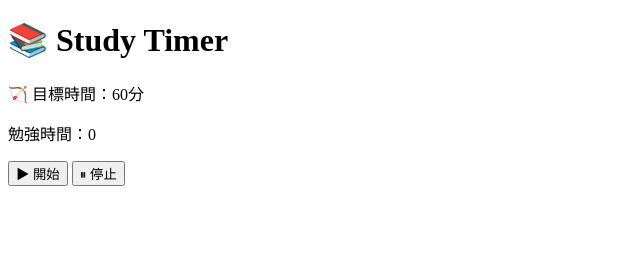
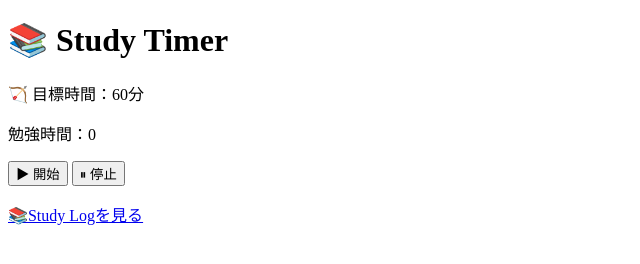
Before and after one commit to harukity924-dotcom/2, a plain HTML site: page index.html in a window 1280 px wide. Shown: the whole page, without its empty margins (0-640 px from the left). Drawn offline with Linux system fonts and the light colour scheme.

Commit message:
過去ログリンク追加

```diff
--- a/index.html
+++ b/index.html
@@ -12,6 +12,7 @@
     <button id = "startBtn">▶ 開始</button>
     <button id = "stopBtn">⏸ 停止</button>
     <p id = "todayLog"></p>
+    <a href="log.html">📚Study Logを見る</a>
     <script src ="script.js"></script>
 </body>
 </html>
```
